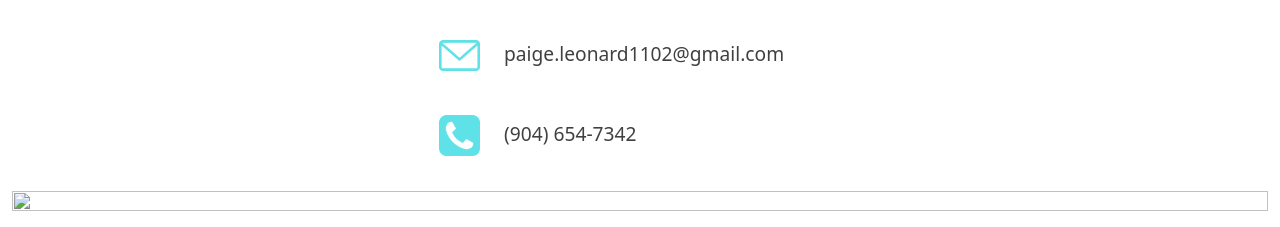
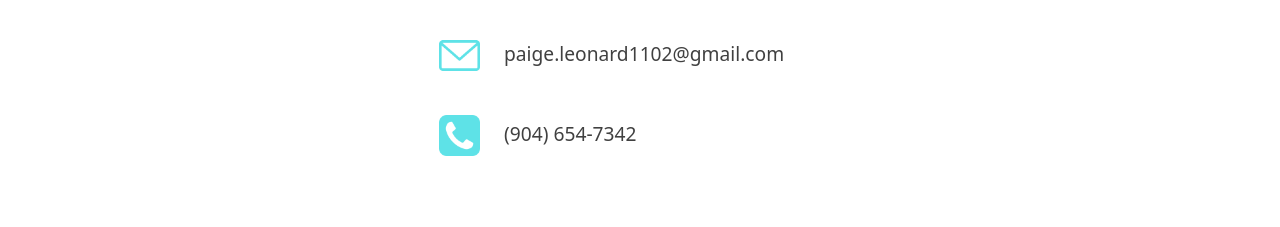
Before and after one commit to C-Schubert94/Tidy-Queen, a plain HTML site: page index.html in a window 1280 px wide. Shown: the part 2037-2264 px from the top of the page. Drawn offline with nearby package versions, Linux system fonts and the light colour scheme.

Commit message:
removed image tag from contact

```diff
--- a/index.html
+++ b/index.html
@@ -213,7 +213,6 @@
             (904) 654-7342
           </li>
         </ul>
-        <img src="" alt="" />
       </div>
     </div>
 
```
